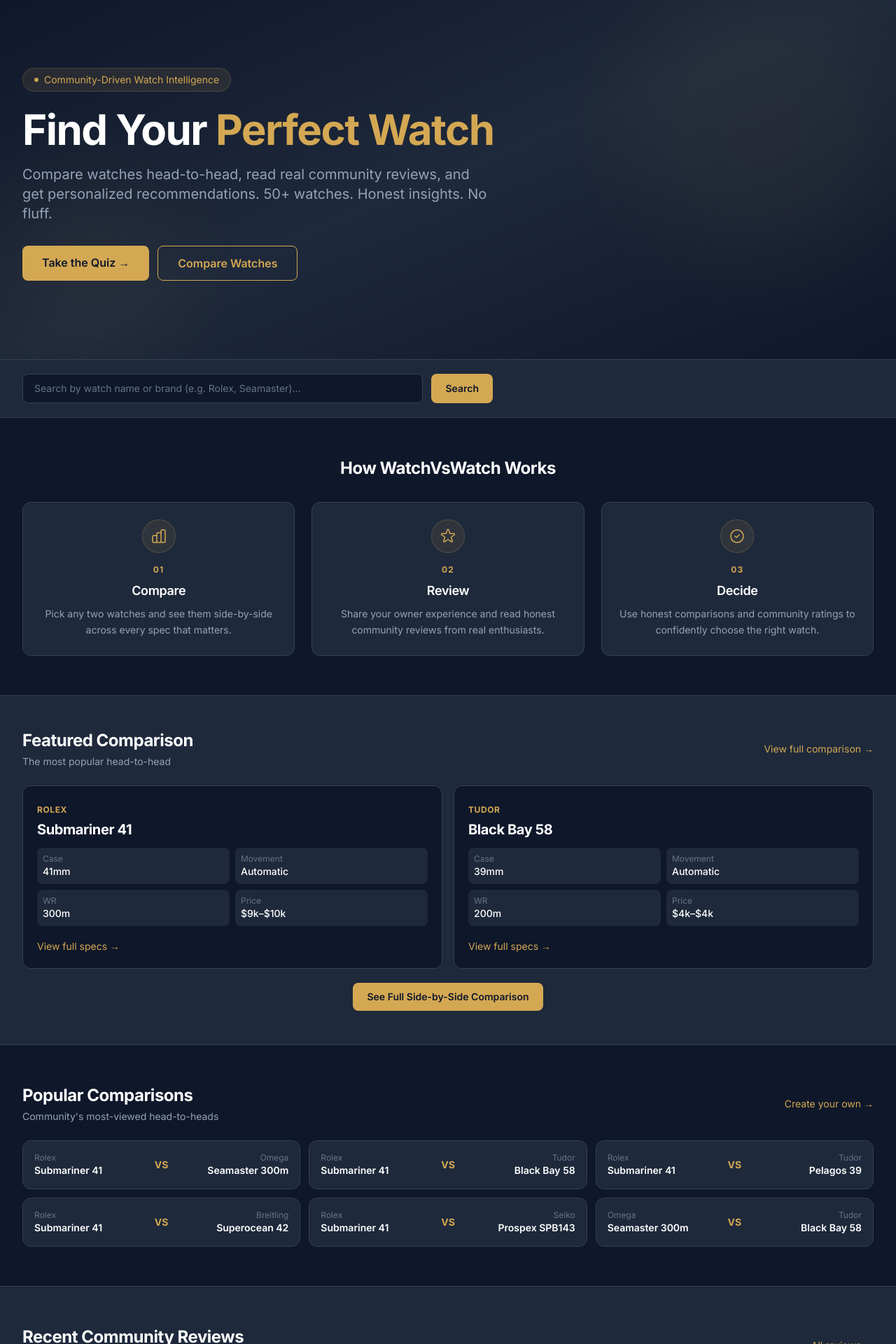
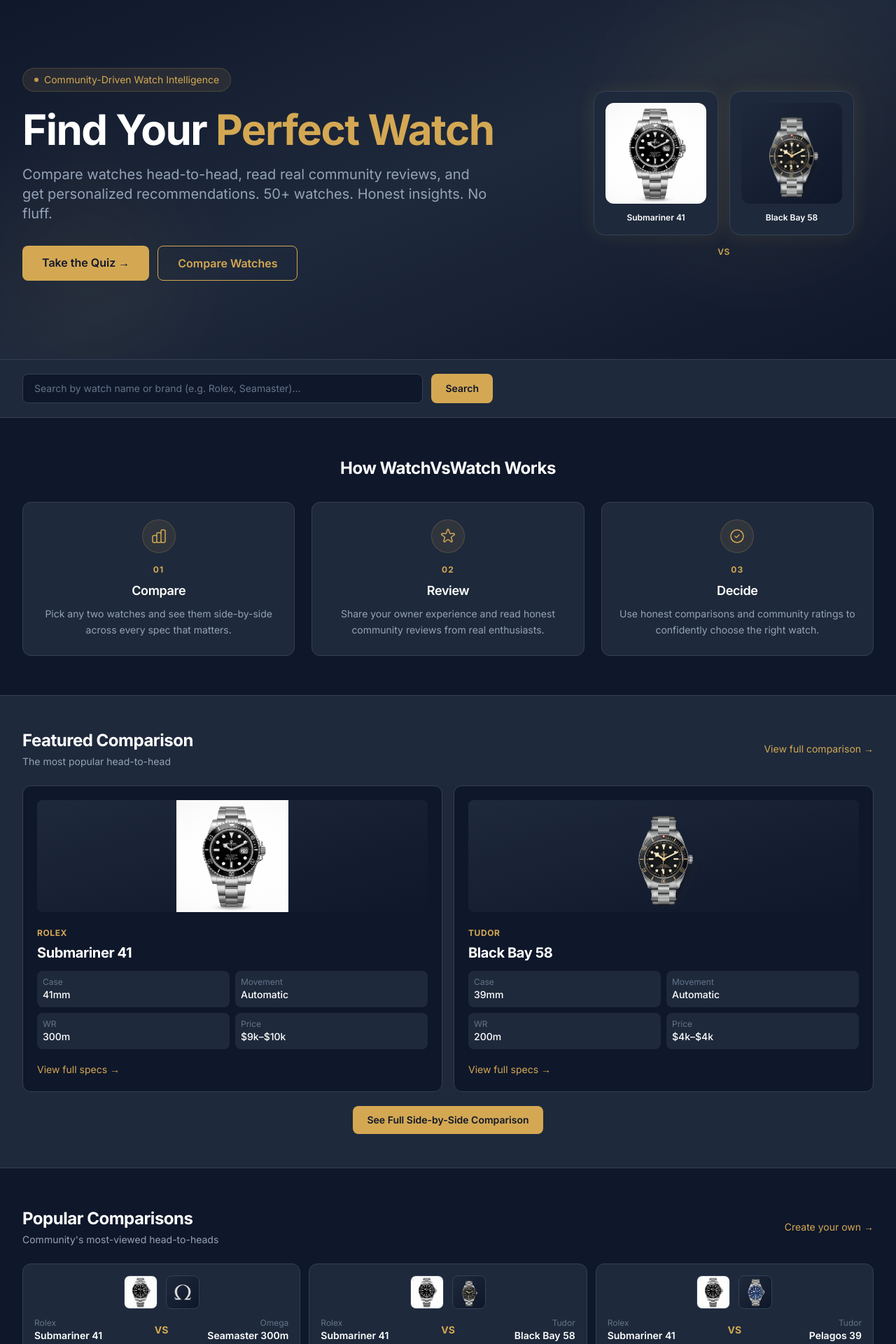
Before and after one commit to danielclarke56/watchversus, a Next.js app: page / in a window 1280 px wide. Shown: the part 80-2000 px from the top of the page at 70% size. Built offline with nearby package versions, Linux system fonts and the light colour scheme.

Commit message:
feat: add watch images to homepage hero, featured comparison, popular comparisons

```diff
--- a/app/page.tsx
+++ b/app/page.tsx
@@ -25,8 +25,8 @@
           <div className="absolute top-0 right-0 w-96 h-96 rounded-full bg-[#d4a853] opacity-5 blur-3xl" />
           <div className="absolute bottom-0 left-0 w-64 h-64 rounded-full bg-[#d4a853] opacity-5 blur-3xl" />
         </div>
-        <div className="relative max-w-7xl mx-auto px-4 sm:px-6 lg:px-8 py-20 md:py-28">
-          <div className="max-w-3xl">
+        <div className="relative max-w-7xl mx-auto px-4 sm:px-6 lg:px-8 py-20 md:py-28 flex items-center gap-12">
+          <div className="max-w-3xl flex-1">
             <div className="inline-flex items-center gap-2 bg-[#d4a853]/10 border border-[#d4a853]/20 rounded-full px-4 py-1.5 text-sm text-[#d4a853] mb-6">
               <span className="w-1.5 h-1.5 rounded-full bg-[#d4a853] animate-pulse inline-block" />
               Community-Driven Watch Intelligence
@@ -46,6 +46,24 @@
                 Compare Watches
               </Link>
             </div>
+          </div>
+          {/* Hero watch showcase — desktop only */}
+          <div className="hidden md:flex flex-col shrink-0 gap-4">
+            <div className="flex gap-4">
+              {[w1, w2].map((w) => (
+                <div key={w.id} className="bg-[#1e293b] rounded-2xl border border-[#334155] p-4 flex flex-col items-center" style={{ boxShadow: '0 0 24px 2px rgba(212,168,83,0.10)' }}>
+                  <div className="w-36 h-36 flex items-center justify-center rounded-xl bg-gradient-to-br from-[#1e293b] to-[#0f172a] overflow-hidden mb-3">
+                    <img
+                      src={w.image}
+                      alt={w.name}
+                      className="w-full h-full object-contain"
+                    />
+                  </div>
+                  <p className="text-white text-xs font-semibold text-center leading-snug max-w-[9rem]">{w.name}</p>
+                </div>
+              ))}
+            </div>
+            <p className="text-center text-xs text-[#d4a853] tracking-wider font-semibold">VS</p>
           </div>
         </div>
       </section>
@@ -120,6 +138,13 @@
           <div className="grid grid-cols-1 md:grid-cols-2 gap-4 mb-5">
             {[w1, w2].map((w) => (
               <div key={w.id} className="bg-[#0f172a] rounded-xl p-5 border border-[#334155]">
+                <div className="w-full h-40 flex items-center justify-center rounded-lg bg-gradient-to-br from-[#1e293b] to-[#0f172a] mb-4 overflow-hidden">
+                  <img
+                    src={w.image}
+                    alt={w.name}
+                    className="w-full h-full object-contain"
+                  />
+                </div>
                 <span className="text-xs text-[#d4a853] font-bold uppercase tracking-wider">{w.brand}</span>
                 <h3 className="text-white text-xl font-bold mt-1 mb-3">{w.name}</h3>
                 <div className="grid grid-cols-2 gap-2 text-sm mb-4">
@@ -171,6 +196,19 @@
                 href={`/compare/${c.slug1}-vs-${c.slug2}`}
                 className="card p-4 hover:border-[#d4a853]/40 transition-colors group"
               >
+                <div className="flex justify-center gap-3 mb-3">
+                  {[wa, wb].map((w) => (
+                    <div key={w.id} className="w-12 h-12 rounded-lg bg-gradient-to-br from-[#1e293b] to-[#0f172a] flex items-center justify-center overflow-hidden border border-[#334155]">
+                      {w.image ? (
+                        <img src={w.image} alt={w.name} className="w-full h-full object-contain" />
+                      ) : (
+                        <svg className="w-6 h-6 text-slate-600" fill="none" stroke="currentColor" viewBox="0 0 24 24">
+                          <path strokeLinecap="round" strokeLinejoin="round" strokeWidth={1.5} d="M12 8v4l3 3m6-3a9 9 0 11-18 0 9 9 0 0118 0z" />
+                        </svg>
+                      )}
+                    </div>
+                  ))}
+                </div>
                 <div className="flex items-center gap-2">
                   <div className="flex-1 min-w-0">
                     <p className="text-xs text-slate-500">{wa.brand}</p>
```
